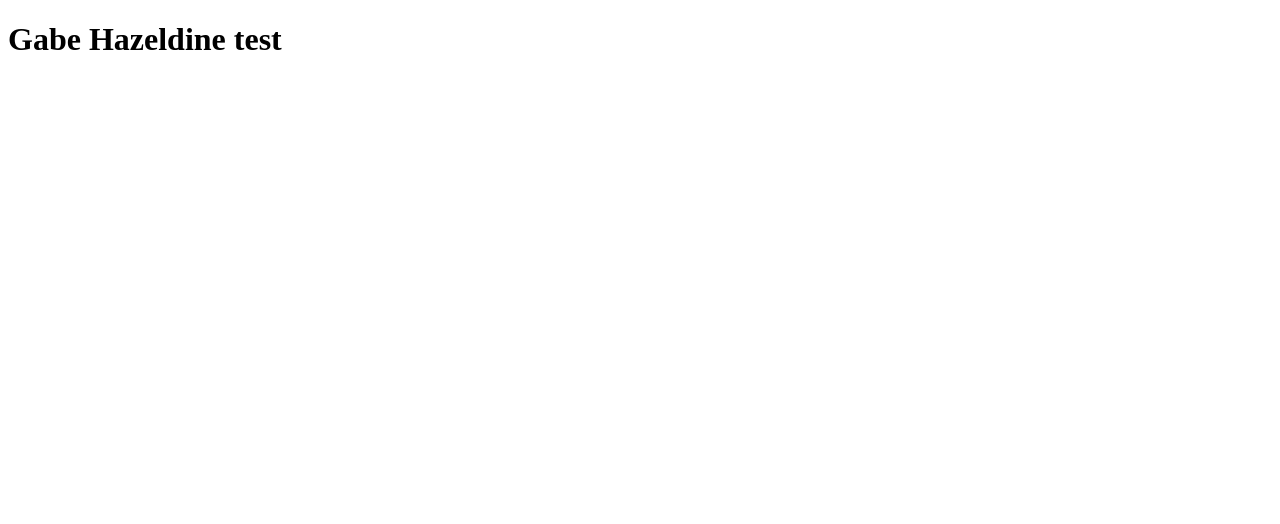
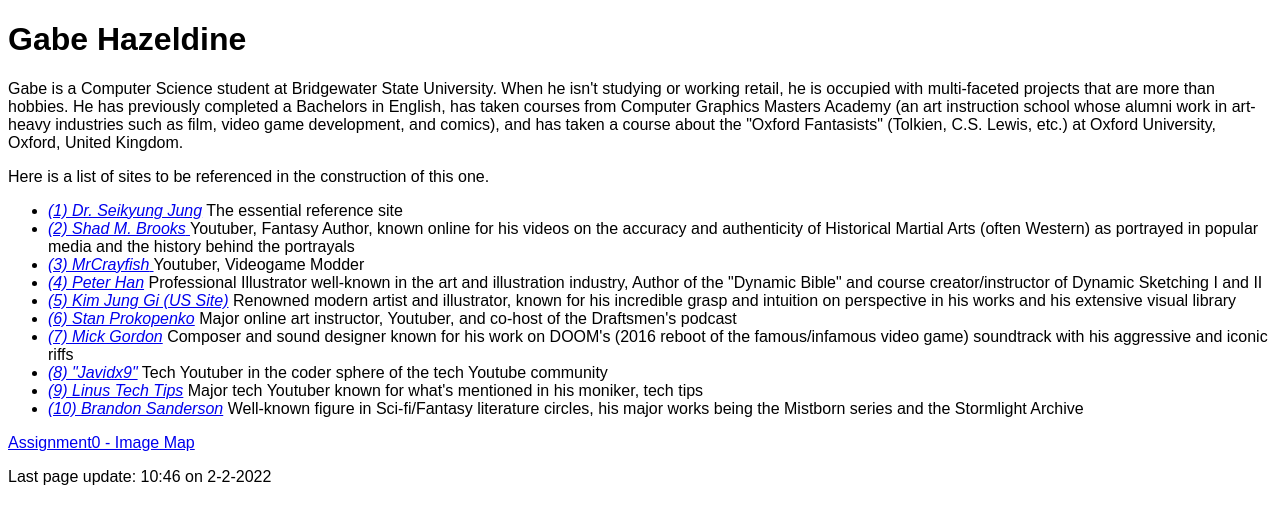
Before and after one commit to ghaz0/ghaz0.github.io, a plain HTML site: page index.html in a window 1280 px wide. Drawn offline with Linux system fonts and the light colour scheme.

Commit message:
Wednesday Feb 2 update

```diff
--- a/index.html
+++ b/index.html
@@ -3,9 +3,62 @@
     <head>
         <meta charset="utf-8">
         <title>My First Webpage</title>
+        <link rel="stylesheet" href="main.css">
     </head>
     <body>
         <!-- This is a comment -->
-        <h1> Gabe Hazeldine test </h1>
+        <h1> Gabe Hazeldine </h1>
+        <p>Gabe is a Computer Science student at Bridgewater State University. When he isn't studying or working retail,
+            he is occupied with multi-faceted projects that are more than hobbies. He has previously completed a Bachelors in English,
+            has taken courses from Computer Graphics Masters Academy (an art instruction school whose alumni
+            work in art-heavy industries such as film, video game development, and comics), and has taken a course about the "Oxford Fantasists"
+            (Tolkien, C.S. Lewis, etc.) at Oxford University, Oxford, United Kingdom.</p>
+        <p>Here is a list of sites to be referenced in the construction of this one.</p>
+        <ul>
+            <li>
+            <a href="https://seikyung.github.io/"><i>(1) Dr. Seikyung Jung</i></a>
+            The essential reference site
+            </li>
+            <li>
+            <a href="https://www.shadmbrooks.com/"><i>(2) Shad M. Brooks</i> </a>
+            Youtuber, Fantasy Author, known online for his videos on the accuracy and authenticity of Historical Martial Arts (often Western) as portrayed in popular media
+            and the history behind the portrayals
+            </li>
+            <li>
+            <a href="https://www.mrcrayfish.com/"><i>(3) MrCrayfish</i> </a>
+            Youtuber, Videogame Modder
+            </li>
+            <li>
+            <a href="https://peterhanstyle.artstation.com/"><i>(4) Peter Han</i></a>
+            Professional Illustrator well-known in the art and illustration industry, Author of the "Dynamic Bible" and course creator/instructor of Dynamic Sketching I and II
+            </li>
+            <li>
+            <a href="https://www.kimjunggius.com/"><i>(5) Kim Jung Gi (US Site)</i></a>
+            Renowned modern artist and illustrator, known for his incredible grasp and intuition on perspective in his works and his extensive visual library
+            </li>
+            <li>
+            <a href="https://www.proko.com/"><i>(6) Stan Prokopenko</i></a>
+            Major online art instructor, Youtuber, and co-host of the Draftsmen's podcast
+            </li>
+            <li>
+            <a href="https://mick-gordon.com/"><i>(7) Mick Gordon</i></a>
+            Composer and sound designer known for his work on DOOM's (2016 reboot of the famous/infamous video game) soundtrack with his aggressive and iconic riffs
+            </li>
+            <li>
+            <a href="https://community.onelonecoder.com/"><i>(8) "Javidx9"</i></a>
+            Tech Youtuber in the coder sphere of the tech Youtube community
+            </li>
+            <li>
+            <a href="https://linustechtips.com/"><i>(9) Linus Tech Tips</i></a>
+            Major tech Youtuber known for what's mentioned in his moniker, tech tips
+            </li>
+            <li>
+            <a href="https://www.brandonsanderson.com/"><i>(10) Brandon Sanderson</i></a>
+            Well-known figure in Sci-fi/Fantasy literature circles, his major works being the Mistborn series and the Stormlight Archive
+            </li>
+
+        </ul>
+        <p><a href="assign0map.html">Assignment0 - Image Map</a></p>
+        <p>Last page update: 10:46 on 2-2-2022</p>
     </body>
 </html>
--- /dev/null
+++ b/main.css
@@ -0,0 +1,36 @@
+/*
+You will need to modify body selector
+to include background image and repeat
+
+You will also need to add styles for img tag
+after you insert hammer image from index.html
+*/
+body{
+	font-family: Arial, Helvetica, sans-serif;
+}
+nav ul li {
+	display: inline;
+	list-style-type: none;
+}
+nav ul li a:hover{
+	background-color: #369;
+	color: #fff;
+}
+p {
+	margin-top: 5px;
+}
+.title {
+	text-align: right;
+}
+.main {
+	/* You can set the margin property to auto to horizontally center the element within its container.
+	The element will then take up the specified width,
+	and the remaining space will be split equally between the left and right margins: */
+	margin: auto;
+	width:80%;
+}
+.copyright {
+	font-size: small;
+	margin-top: 10pt;
+	text-align: center;
+}
```
Also changed, not shown: assign0map.html (added).
